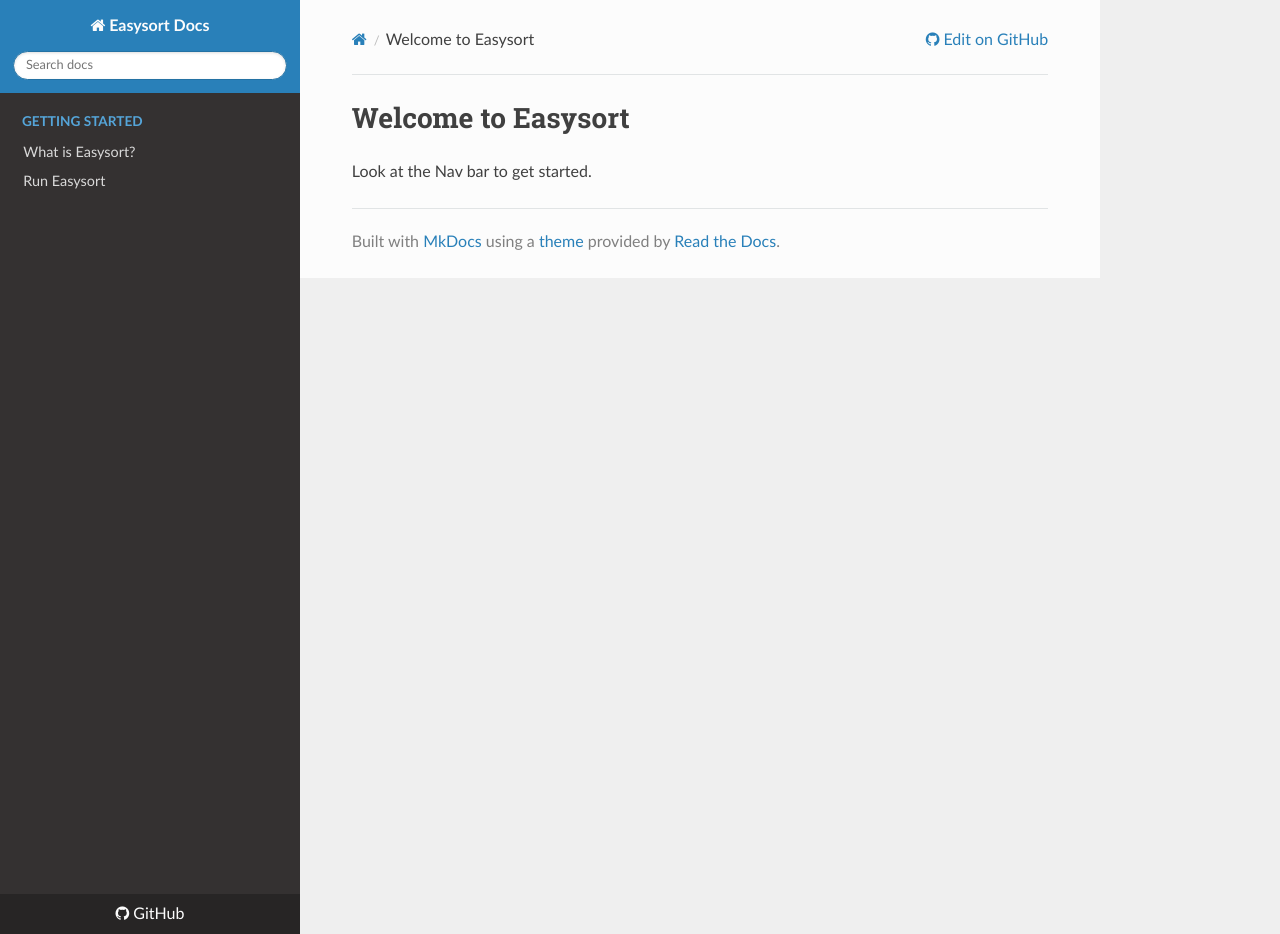
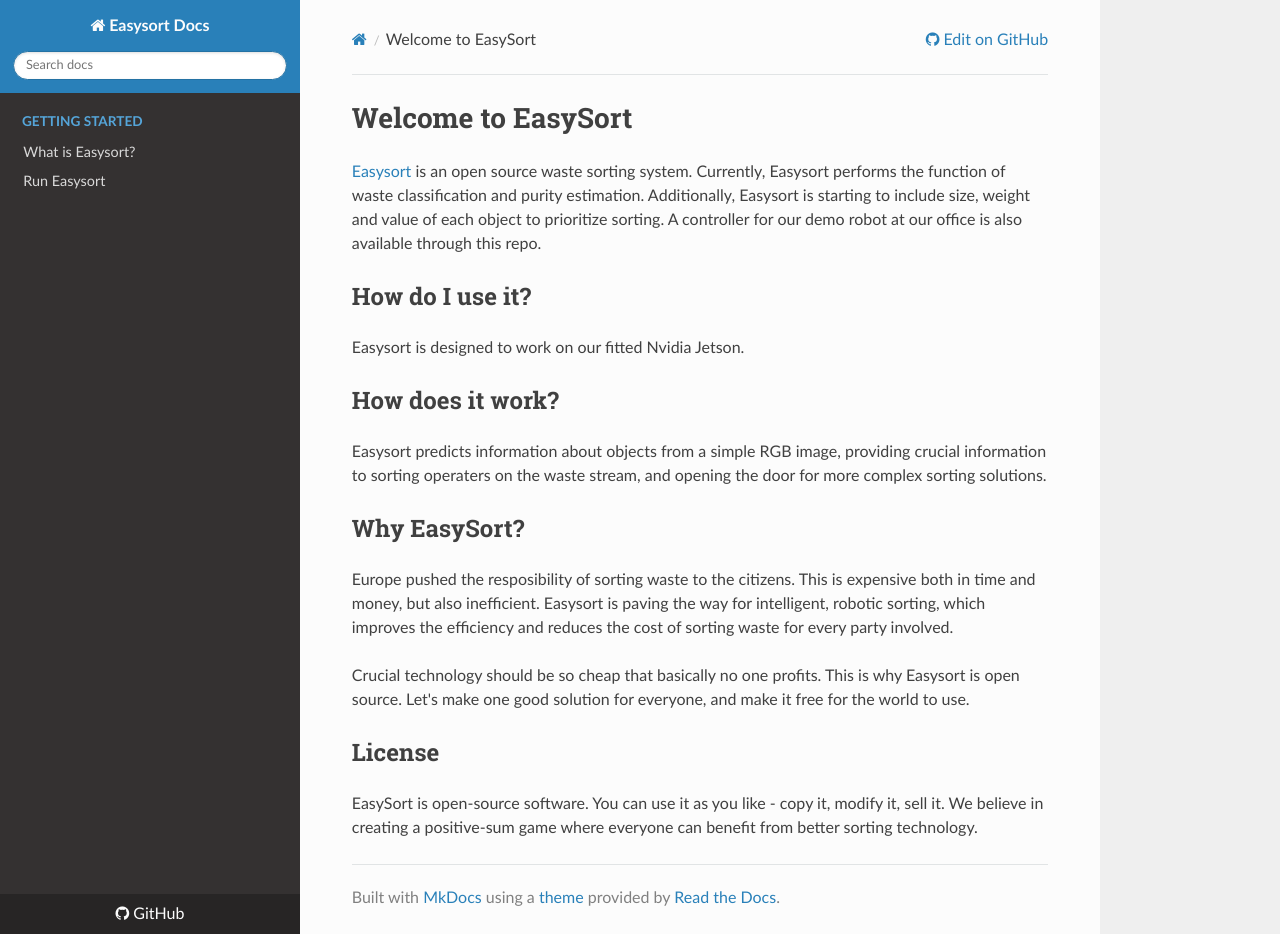
Before and after one commit to Easysort/Easysort, an MkDocs documentation site: the page built from docs/index.md, in a window 1280 px wide and 934 px high. Built offline with MkDocs 1.6.1, drawn with Linux system fonts in a browser that asks for light colours; nearby versions of some CDN libraries.

Commit message:
finish intro page

```diff
--- a/docs/index.md
+++ b/docs/index.md
@@ -1,3 +1,21 @@
-# Welcome to Easysort
+# Welcome to EasySort
 
-Look at the Nav bar to get started.
+[Easysort](https://github.com/EasySort/easysort) is an open source waste sorting system. Currently, Easysort performs the function of waste classification and purity estimation. Additionally, Easysort is starting to include size, weight and value of each object to prioritize sorting. A controller for our demo robot at our office is also available through this repo.
+
+## How do I use it?
+
+Easysort is designed to work on our fitted Nvidia Jetson.
+
+## How does it work?
+
+Easysort predicts information about objects from a simple RGB image, providing crucial information to sorting operaters on the waste stream, and opening the door for more complex sorting solutions.
+
+## Why EasySort?
+
+Europe pushed the resposibility of sorting waste to the citizens. This is expensive both in time and money, but also inefficient. Easysort is paving the way for intelligent, robotic sorting, which improves the efficiency and reduces the cost of sorting waste for every party involved.
+
+Crucial technology should be so cheap that basically no one profits. This is why Easysort is open source. Let's make one good solution for everyone, and make it free for the world to use.
+
+## License
+
+EasySort is open-source software. You can use it as you like - copy it, modify it, sell it. We believe in creating a positive-sum game where everyone can benefit from better sorting technology.
```
